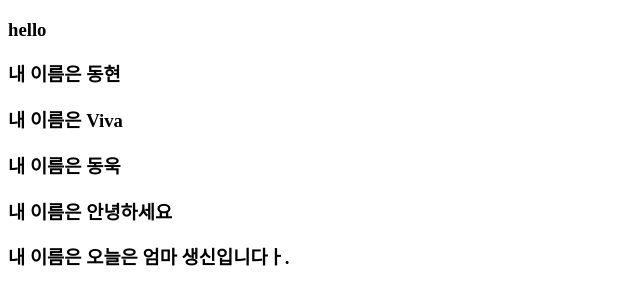
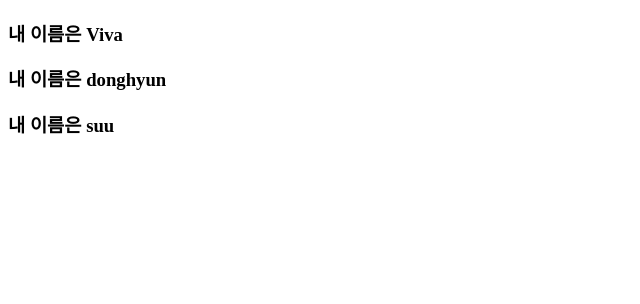
Before and after one commit to DongHyunKIM-Hi/movie_app, a React (Create React App) app: page / in a window 1280 px wide. Shown: the top 304 px of the page, without its empty margins (0-640 px from the left). Built offline with nearby package versions, Linux system fonts and the light colour scheme.

Commit message:
react array map으로 뿌리기

```diff
--- a/src/App.js
+++ b/src/App.js
@@ -2,15 +2,23 @@ import React from "react";
 function Viva({ name }) {
   return <h3>내 이름은 {name}</h3>;
 }
+const nameList = [
+  {
+    name: "Viva",
+  },
+  {
+    name: "donghyun",
+  },
+  {
+    name: "suu",
+  },
+];
 function App() {
   return (
     <div className="App">
-      <h3>hello</h3>
-      <Viva name="동현" />
-      <Viva name="Viva" />
-      <Viva name="동욱" />
-      <Viva name="안녕하세요 " />
-      <Viva name="오늘은 엄마 생신입니다ㅏ." />
+      {nameList.map((name) => (
+        <Viva name={name.name} />
+      ))}
     </div>
   );
 }
```
Also changed, not shown: 1 other file (tests, documents, lock files or other folders).
